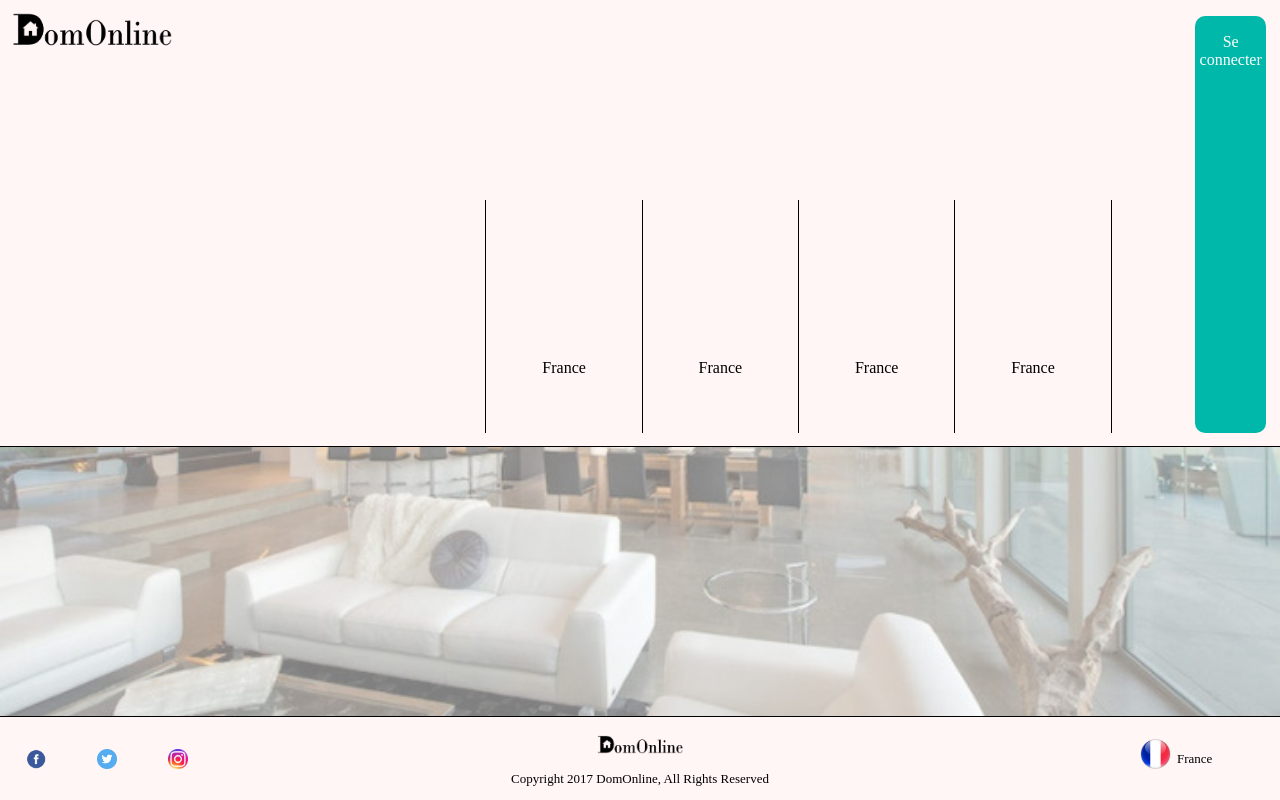
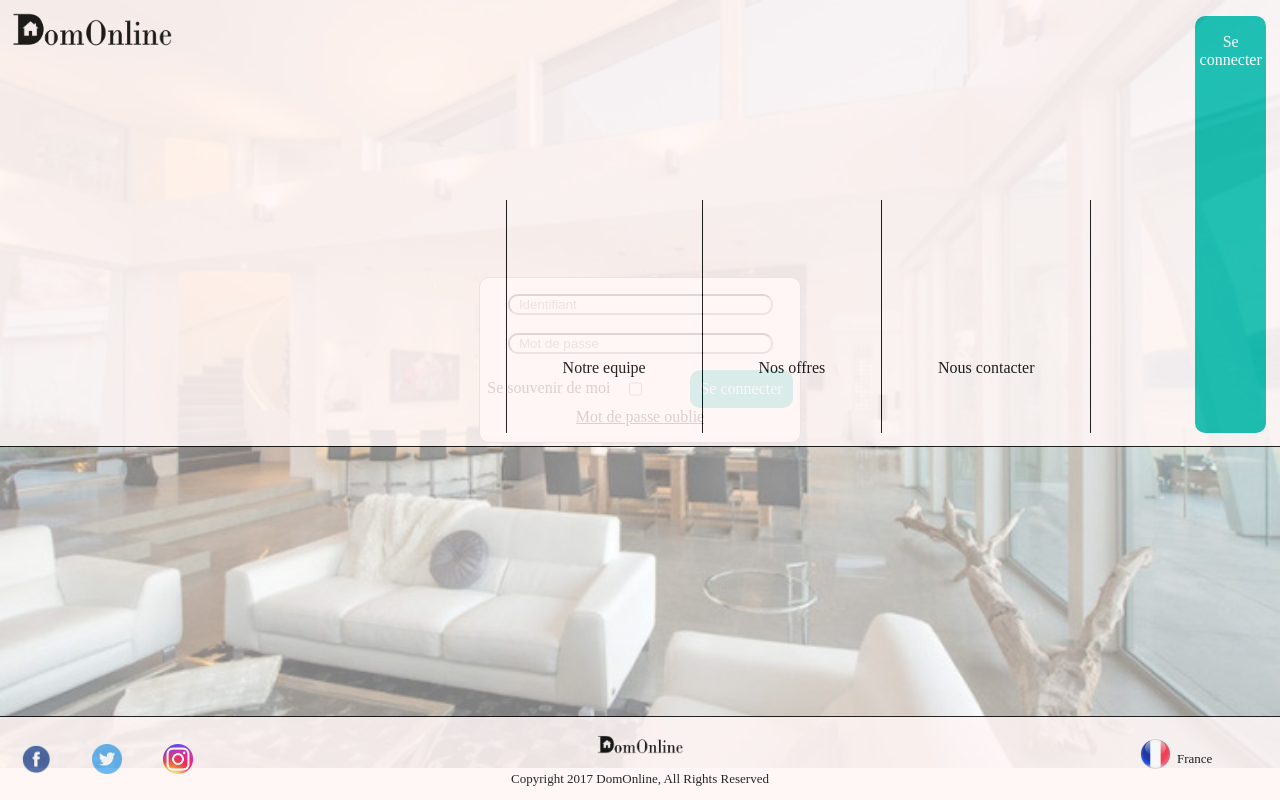
Before and after one commit to raqueldefaria/site_web, a PHP site: page /php/connexion.php in a window 1280 px wide. Run offline with PHP 8.4, Linux system fonts and the light colour scheme.

Commit message:
Version modifiee avec le groupe

```diff
--- a/css/connexion.css
+++ b/css/connexion.css
@@ -20,9 +20,11 @@
 }
 
 form{
-  background-color: rgb(151,145,145);
+  background-color: #FFF6F5;
   width: 25%;
   text-align: center;
+	border-radius: 10px;
+	border: 1.5px solid grey;
 }
 
 #box{
@@ -31,8 +33,8 @@
 }
 
 #mdpOublie{
-  text-decoration: none;
-  color: white;
+  text-decoration: underline;
+  color: black;
 }
 
 #mdpOublie:hover{
@@ -40,7 +42,7 @@
 }
 
 #souvenir{
-  color: white;
+  color: black;
   padding-top: 9px;
 }
 
@@ -54,6 +56,10 @@
   margin-left: 5%;
 }
 
+#boutonSeConnecter2:hover{
+	background-color: rgb(0,136,125);
+}
+
 #identifiant, #mdp{
   border-radius: 10px;
 }
--- a/css/footer.css
+++ b/css/footer.css
@@ -8,6 +8,7 @@
 	left: 0;
 	right: 0;
 	background-color: #FFF6F5;
+	opacity: 0.85;
 }
 
 #txtFooter{
@@ -30,8 +31,8 @@
 
 a.linkFacebookLogo{
 	background: url("../images/footer/logoFacebook.png");
-	width: 20px;
-	height: 20px;
+	width: 30px;
+	height: 30px;
 	background-repeat: no-repeat;
   background-size: 100% 100%;
 }
@@ -46,8 +47,8 @@
 
 a.linkTwitterLogo{
 	background: url("../images/footer/logoTwitter.png");
-	width: 20px;
-	height: 20px;
+	width: 30px;
+	height: 30px;
 	background-repeat: no-repeat;
 	background-size: 100% 100%;
 }
@@ -62,8 +63,8 @@
 
 a.linkInstagramLogo{
 	background: url("../images/footer/logoInstagram.png");
-	width: 20px;
-	height: 20px;
+	width: 30px;
+	height: 30px;
 	background-repeat: no-repeat;
   background-size: 100%;
 }
--- a/css/header.css
+++ b/css/header.css
@@ -9,6 +9,7 @@
 	top: 0;
 	left: 0;
 	right: 0;
+  opacity: 0.85;
 }
 
 /*------------ Different sections of the header ------------*/
@@ -73,9 +74,10 @@
   padding: 7%;
   padding-top: 20%;
   margin-top: 25%;
+  border-right: 1px solid black;
 }
 
-.txtHeader1, .txtHeader2, .txtHeader3, .txtHeader4{
+.txtHeader1, .txtHeader2, .txtHeader3{
   color: black;
   text-decoration: none;
 }
@@ -92,7 +94,3 @@
   font-weight: bold;
   text-decoration: underline;
 }
-.txtHeader4:hover{
-  font-weight: bold;
-  text-decoration: underline;
-}
--- a/php/connexion.php
+++ b/php/connexion.php
@@ -30,16 +30,16 @@
 
       <form method="post" action="traitement.php">
         <p>
-          <input type="text" name="pseudo" id="identifiant" placeholder="Identifiant" size="30" maxlength="20" /> <br />
+          <input type="text" name="pseudo" id="identifiant" placeholder="  Identifiant" size="30" maxlength="20" /> <br />
 
           <br />
-          <input type="text" name="pseudo" id="mdp" placeholder="Mot De Passe" size="30" maxlength="20" /><br />
+          <input type="text" name="pseudo" id="mdp" placeholder="  Mot de passe" size="30" maxlength="20" /><br />
 
           <div id="box">
             <label for="souvenir" id="souvenir">Se souvenir de moi</label> <input type="checkbox" name="souvenir" id="boxSouvenir" /> <br />
             <a href="https://www.facebook.com" id="boutonSeConnecter2"> Se connecter </a>
           </div>
-          <a href="https://www.facebook.com" id="mdpOublie"> Mot de Passe oublie </a>
+          <a href="https://www.facebook.com" id="mdpOublie"> Mot de passe oublie </a>
         </p>
       </form>
 
--- a/php/header.php
+++ b/php/header.php
@@ -5,10 +5,9 @@
               </div>
 
               <nav class="menu">
-                <a href="https://www.facebook.com" class="txtHeader1"> France </a>
-                <a href="https://www.facebook.com" class="txtHeader2"> France </a>
-                <a href="https://www.facebook.com" class="txtHeader3"> France </a>
-                <a href="https://www.facebook.com" class="txtHeader4"> France </a>
+                <a href="https://www.facebook.com" class="txtHeader1"> Notre equipe </a>
+                <a href="https://www.facebook.com" class="txtHeader2"> Nos offres </a>
+                <a href="https://www.facebook.com" class="txtHeader3"> Nous contacter </a>
               </nav>
 
               <div class="seConnecter">
```
